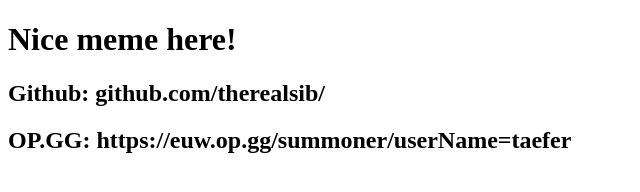
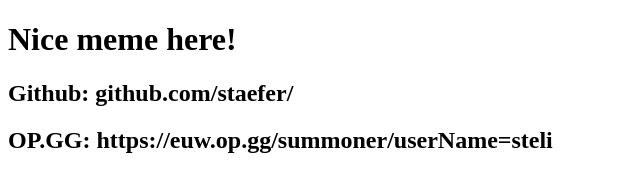
Before and after one commit to staefer/frid.dev.website, a plain HTML site: page index.html in a window 1280 px wide. Shown: the whole page, without its empty margins (0-640 px from the left). Drawn offline with Linux system fonts and the light colour scheme.

Commit message:
Updated
Updated with new links to my very complicated website, purely made with a congruence of all my skill in order to prove my worth to web devs and future workplaces.

```diff
--- a/index.html
+++ b/index.html
@@ -4,8 +4,8 @@
 <body>
     <p>
         <h1>Nice meme here!</h1>
-        <h2>Github: github.com/therealsib/</h2>
-        <h2>OP.GG: https://euw.op.gg/summoner/userName=taefer</h2>
+        <h2>Github: github.com/staefer/</h2>
+        <h2>OP.GG: https://euw.op.gg/summoner/userName=steli</h2>
     </p>
     <footer>
 
```
